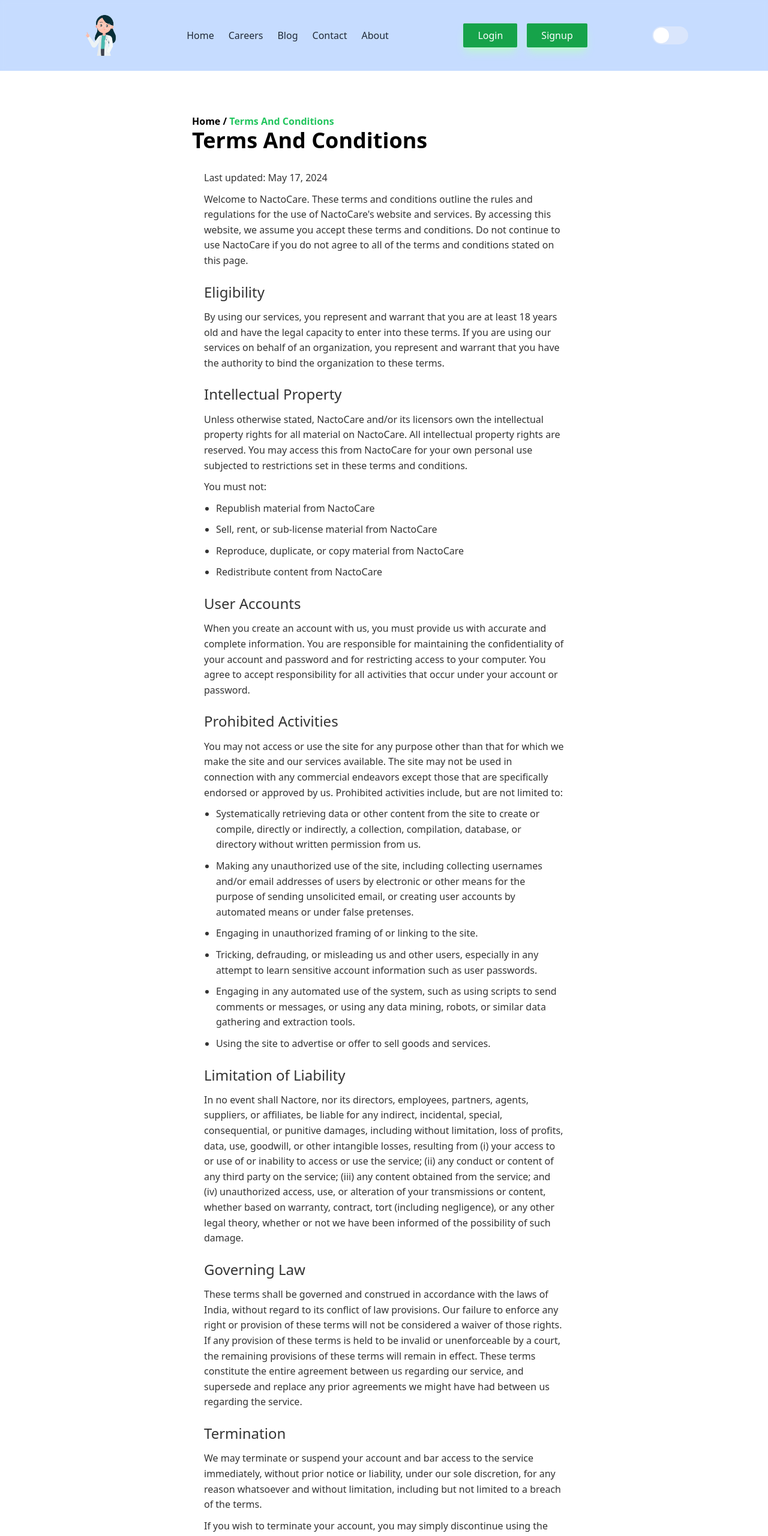
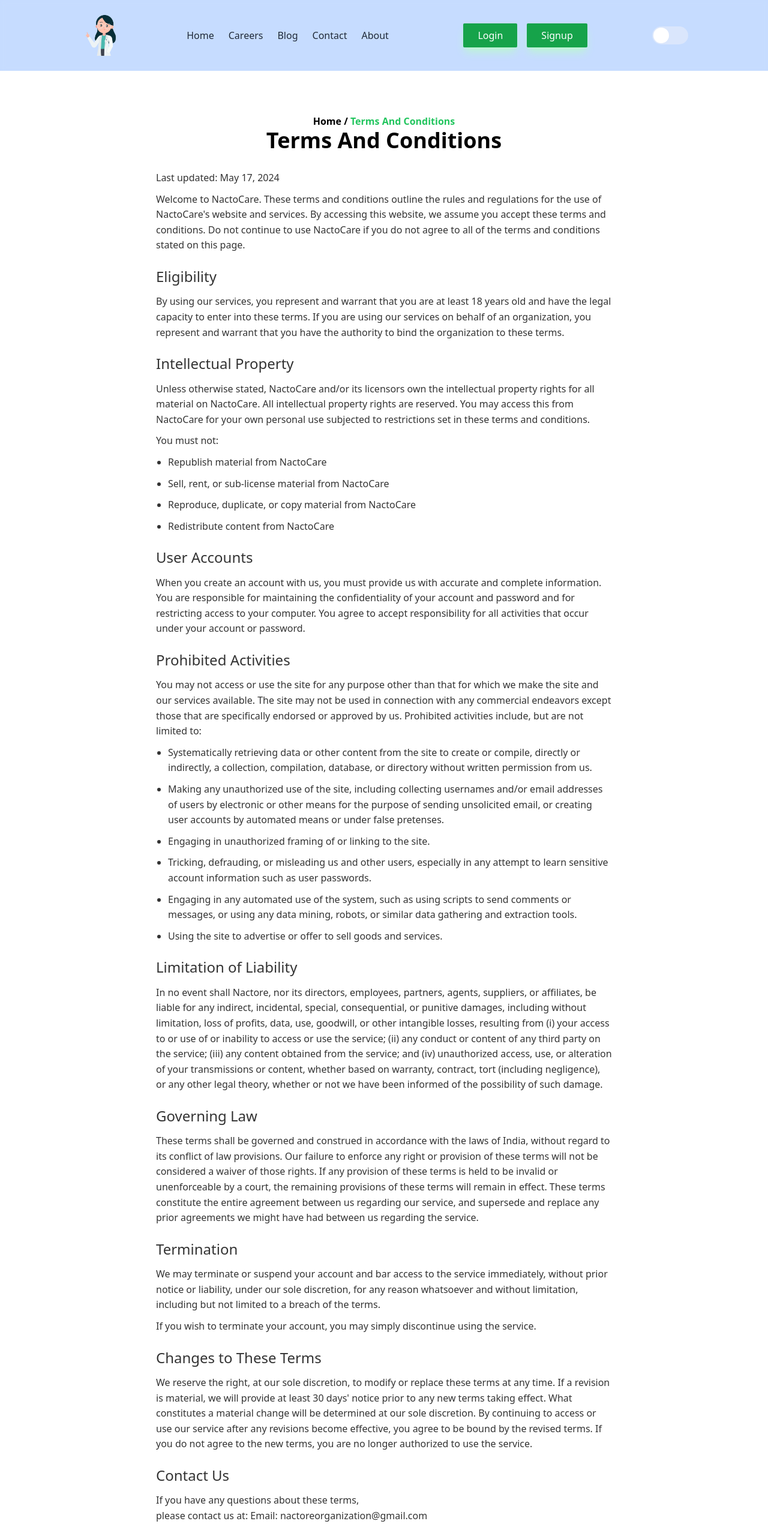
Before and after one commit to Nactore-Org/Nacto-Care, a React (Vite) app: page /termsandconditions in a window 1280 px wide. Shown: the top 2560 px of the page at 60% size. Built offline with nearby package versions, Linux system fonts and the light colour scheme.

Commit message:
fixes issue-#119

```diff
--- a/src/Pages/Licensing.jsx
+++ b/src/Pages/Licensing.jsx
@@ -7,17 +7,17 @@ const Licensing = () => {
   return (
 
     <>
-    <div className="py-8 mb-5 w-[50vw] justify-start ml-auto mr-auto mt-10">
-    <div>
-      <BackBtn Page={"Licensing"} />
-      <LicenseWrapper className='privacy'>
-            <section>
+      <div className="py-8 mb-5 sm:w-[90vw] justify-start ml-auto mr-auto mt-10">
+        <div className='text-center'>
+          <BackBtn Page={"Licensing"} />
+          <LicenseWrapper className='privacy'>
+            <section className='text-left'>
               <p>Last updated: May 17, 2024</p>
               <p>
                 Welcome to NactoCare. This Licensing Agreement governs your access and use of our software, content, and services. By accessing or using any part of our services, you agree to comply with and be bound by the terms outlined in this agreement.
               </p>
             </section>
-            <section>
+            <section className='text-left'>
               <h2>GNU General Public License v3.0</h2>
               <p>
                 This program is free software: you can redistribute it and/or modify it under the terms of the GNU General Public License as published by the Free Software Foundation, either version 3 of the License, or (at your option) any later version.
@@ -29,7 +29,7 @@ const Licensing = () => {
                 You should have received a copy of the GNU General Public License along with this program. If not, see <a href="https://www.gnu.org/licenses/" target="_blank" rel="noopener noreferrer">https://www.gnu.org/licenses/</a>.
               </p>
             </section>
-            <section>
+            <section className='text-left'>
               <h2>Permissions</h2>
               <ul>
                 <li>Use: You are free to use the software for any purpose.</li>
@@ -38,7 +38,7 @@ const Licensing = () => {
                 <li>Modify: You can distribute copies of your modified versions to others.</li>
               </ul>
             </section>
-            <section>
+            <section className='text-left'>
               <h2>Conditions</h2>
               <ul>
                 <li>
@@ -52,17 +52,17 @@ const Licensing = () => {
                 </li>
               </ul>
             </section>
-            <section>
+            <section className='text-left'>
               <h2>Contact Information</h2>
               <p>
                 If you have any questions or concerns about this Licensing Agreement, please contact us at:
-                  Email: <a href="mailto:nactoreorganization@gmail.com">nactoreorganization@gmail.com</a>
+                Email: <a href="mailto:nactoreorganization@gmail.com">nactoreorganization@gmail.com</a>
               </p>
 
             </section>
           </LicenseWrapper>
-    </div>
-  </div>
+        </div>
+      </div>
 
     </>
   );
--- a/src/Pages/PrivacyPolicy.jsx
+++ b/src/Pages/PrivacyPolicy.jsx
@@ -5,24 +5,24 @@ import BackBtn from "../components/BackBtn/BackBtn";
 
 const PrivacyPolicy = () => {
   return (
-   <>
-    <div className="py-8 mb-5 w-[50vw] justify-start ml-auto mr-auto mt-10">
-    <div>
-      <BackBtn Page={"Privacy Policy"} />
-      <PolicyWrapper className='privacy'>
-            <section>
+    <>
+      <div className="py-8 mb-5 sm:w-[90vw] justify-start ml-auto mr-auto mt-10">
+        <div className='text-center'>
+          <BackBtn Page={"Privacy Policy"} />
+          <PolicyWrapper className='privacy'>
+            <section className='text-left'>
               <p>Last updated: May 17, 2024</p>
               <p>Welcome to NactoCare. We are committed to protecting your personal information and your right to privacy. If you have any questions or concerns about our policy or our practices with regards to your personal information, please contact us at nactoreorganization@gmail.com.</p>
             </section>
-            <section>
+            <section className='text-left'>
               <h2>Information We Collect</h2>
               <p>We collect personal information that you provide to us, such as name, address, contact information, and payment information. We collect personal information when you register for our services, express an interest in obtaining information about us or our products and services, participate in activities on the Services, or otherwise contact us.</p>
             </section>
-            <section>
+            <section className='text-left'>
               <h2>How We Use Your Information</h2>
               <p>We use personal information collected via our Services for a variety of business purposes described below. We process your personal information for these purposes in reliance on our legitimate business interests, in order to enter into or perform a contract with you, with your consent, and/or for compliance with our legal obligations.</p>
             </section>
-            <section>
+            <section className='text-left'>
               <h2>Sharing Your Information</h2>
               <p>We may process or share data based on the following legal basis:</p>
               <ul>
@@ -32,17 +32,17 @@ const PrivacyPolicy = () => {
                 <li><strong>Legal Obligations:</strong> We may disclose your information where we are legally required to do so in order to comply with applicable law, governmental requests, a judicial proceeding, court order, or legal process, such as in response to a court order or a subpoena (including in response to public authorities to meet national security or law enforcement requirements).</li>
               </ul>
             </section>
-            <section>
+            <section className='text-left'>
               <h2>Security of Your Information</h2>
               <p>We use administrative, technical, and physical security measures to help protect your personal information. While we have taken reasonable steps to secure the personal information you provide to us, please be aware that despite our efforts, no security measures are perfect or impenetrable, and no method of data transmission can be guaranteed against any interception or other type of misuse.</p>
             </section>
-            <section>
+            <section className='text-left'>
               <h2>Contact Us</h2>
               <p>If you have questions or comments about this policy, you may email us at: <a href="mailto:nactoreorganization@gmail.com">nactoreorganization@gmail.com</a>.</p>
             </section>
           </PolicyWrapper>
-    </div>
-  </div>
+        </div>
+      </div>
 
     </>
   );
--- a/src/Pages/TermsAndConditions.jsx
+++ b/src/Pages/TermsAndConditions.jsx
@@ -6,19 +6,19 @@ import BackBtn from "../components/BackBtn/BackBtn";
 const TermsAndConditions = () => {
   return (
     <>
-        <div className="py-8 mb-5 w-[50vw] justify-start ml-auto mr-auto mt-10">
-    <div>
+      <div className="py-8 mb-5 sm:w-[90vw] justify-start ml-auto mr-auto mt-10">
+        <div className='text-center'>
           <BackBtn Page={"Terms And Conditions"} />
           <TermsWrapper className='privacy'>
-      <section>
+            <section className='text-left'>
               <p>Last updated: May 17, 2024</p>
               <p>Welcome to NactoCare. These terms and conditions outline the rules and regulations for the use of NactoCare's website and services. By accessing this website, we assume you accept these terms and conditions. Do not continue to use NactoCare if you do not agree to all of the terms and conditions stated on this page.</p>
             </section>
-      <section>
+            <section className='text-left'>
               <h2>Eligibility</h2>
               <p>By using our services, you represent and warrant that you are at least 18 years old and have the legal capacity to enter into these terms. If you are using our services on behalf of an organization, you represent and warrant that you have the authority to bind the organization to these terms.</p>
             </section>
-      <section>
+            <section className='text-left'>
               <h2>Intellectual Property</h2>
               <p>Unless otherwise stated, NactoCare and/or its licensors own the intellectual property rights for all material on NactoCare. All intellectual property rights are reserved. You may access this from NactoCare for your own personal use subjected to restrictions set in these terms and conditions.</p>
               <p>You must not:</p>
@@ -29,11 +29,11 @@ const TermsAndConditions = () => {
                 <li>Redistribute content from NactoCare</li>
               </ul>
             </section>
-      <section>
+            <section className='text-left'>
               <h2>User Accounts</h2>
               <p>When you create an account with us, you must provide us with accurate and complete information. You are responsible for maintaining the confidentiality of your account and password and for restricting access to your computer. You agree to accept responsibility for all activities that occur under your account or password.</p>
             </section>
-      <section>
+            <section className='text-left'>
               <h2>Prohibited Activities</h2>
               <p>You may not access or use the site for any purpose other than that for which we make the site and our services available. The site may not be used in connection with any commercial endeavors except those that are specifically endorsed or approved by us. Prohibited activities include, but are not limited to:</p>
               <ul>
@@ -46,24 +46,24 @@ const TermsAndConditions = () => {
               </ul>
             </section>
 
-      <section>
+            <section className='text-left'>
               <h2>Limitation of Liability</h2>
               <p>In no event shall Nactore, nor its directors, employees, partners, agents, suppliers, or affiliates, be liable for any indirect, incidental, special, consequential, or punitive damages, including without limitation, loss of profits, data, use, goodwill, or other intangible losses, resulting from (i) your access to or use of or inability to access or use the service; (ii) any conduct or content of any third party on the service; (iii) any content obtained from the service; and (iv) unauthorized access, use, or alteration of your transmissions or content, whether based on warranty, contract, tort (including negligence), or any other legal theory, whether or not we have been informed of the possibility of such damage.</p>
             </section>
-      <section>
+            <section className='text-left'>
               <h2>Governing Law</h2>
               <p>These terms shall be governed and construed in accordance with the laws of India, without regard to its conflict of law provisions. Our failure to enforce any right or provision of these terms will not be considered a waiver of those rights. If any provision of these terms is held to be invalid or unenforceable by a court, the remaining provisions of these terms will remain in effect. These terms constitute the entire agreement between us regarding our service, and supersede and replace any prior agreements we might have had between us regarding the service.</p>
             </section>
-      <section>
+            <section className='text-left'>
               <h2>Termination</h2>
               <p>We may terminate or suspend your account and bar access to the service immediately, without prior notice or liability, under our sole discretion, for any reason whatsoever and without limitation, including but not limited to a breach of the terms.</p>
               <p>If you wish to terminate your account, you may simply discontinue using the service.</p>
             </section>
-      <section>
+            <section className='text-left'>
               <h2>Changes to These Terms</h2>
               <p>We reserve the right, at our sole discretion, to modify or replace these terms at any time. If a revision is material, we will provide at least 30 days' notice prior to any new terms taking effect. What constitutes a material change will be determined at our sole discretion. By continuing to access or use our service after any revisions become effective, you agree to be bound by the revised terms. If you do not agree to the new terms, you are no longer authorized to use the service.</p>
             </section>
-      <section>
+            <section className='text-left'>
               <h2>Contact Us</h2>
               <p>If you have any questions about these terms,
                 <br />please contact us at: Email: nactoreorganization@gmail.com</p>
--- a/src/components/BackBtn/BackBtn.jsx
+++ b/src/components/BackBtn/BackBtn.jsx
@@ -12,7 +12,7 @@ function BackBtn({ Page }) {
         </span>
         <span className="text-green-500 font-semibold">{Page}</span>
       </div>
-      <div className="font-bold text-4xl">{Page}</div>
+      <div className="font-bold text-2xl sm:text-4xl">{Page}</div>
     </>
   );
 }
```
Also changed, not shown: src/main.jsx (line endings or trailing spaces). Lines whose indentation alone changed are shown as unchanged.
